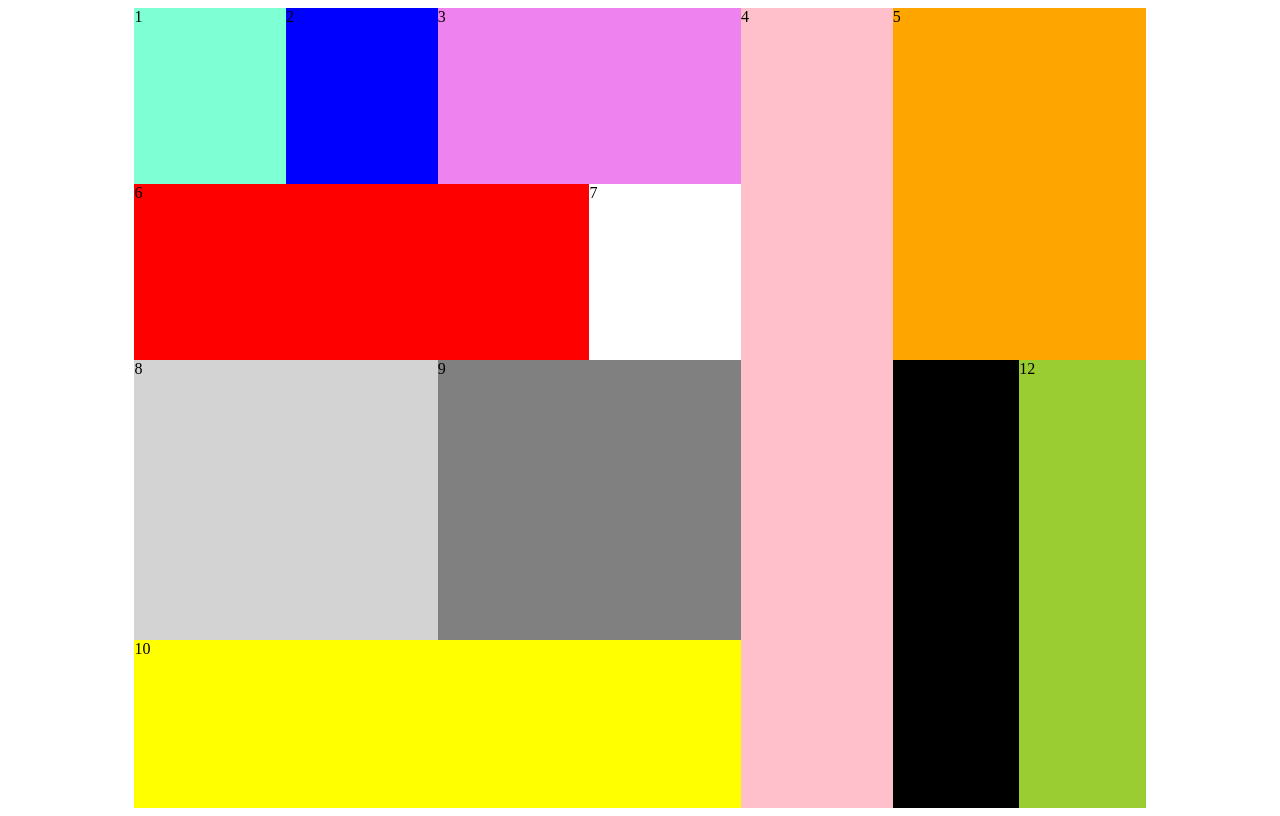
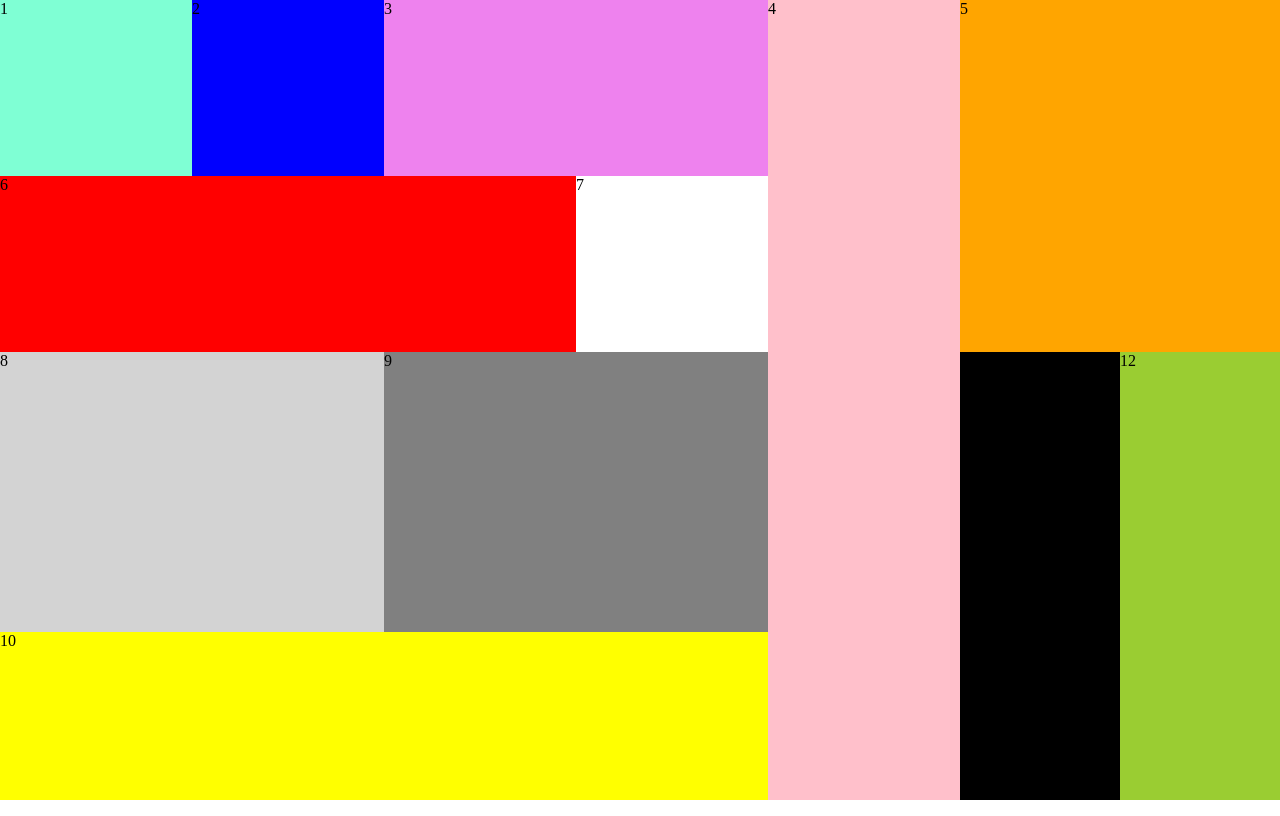
Before and after one commit to Thomaxx78/Grid-Flex, a plain HTML site: page grid/index.html in a window 1280 px wide. Drawn offline with Linux system fonts and the light colour scheme.

Commit message:
Update style.css

```diff
--- a/grid/style.css
+++ b/grid/style.css
@@ -1,7 +1,11 @@
+* {
+    margin: 0;
+    padding: 0;
+}
+
 section {
     height: 100vh;
-    width: 80%;
-    margin: 0 auto;
+    width: 100%;
     display: grid;
     grid-template-columns: 15% 7.5% 7.5% 15% 15% 15% 12.5% 12.5%;
     grid-template-rows: 22vh 22vh 35vh;
```
